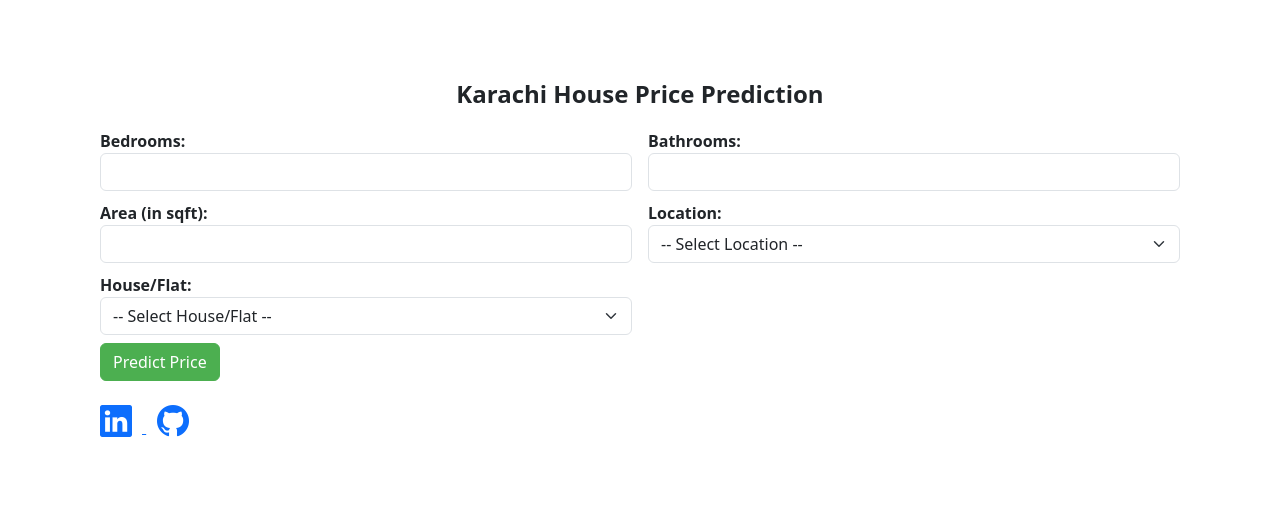
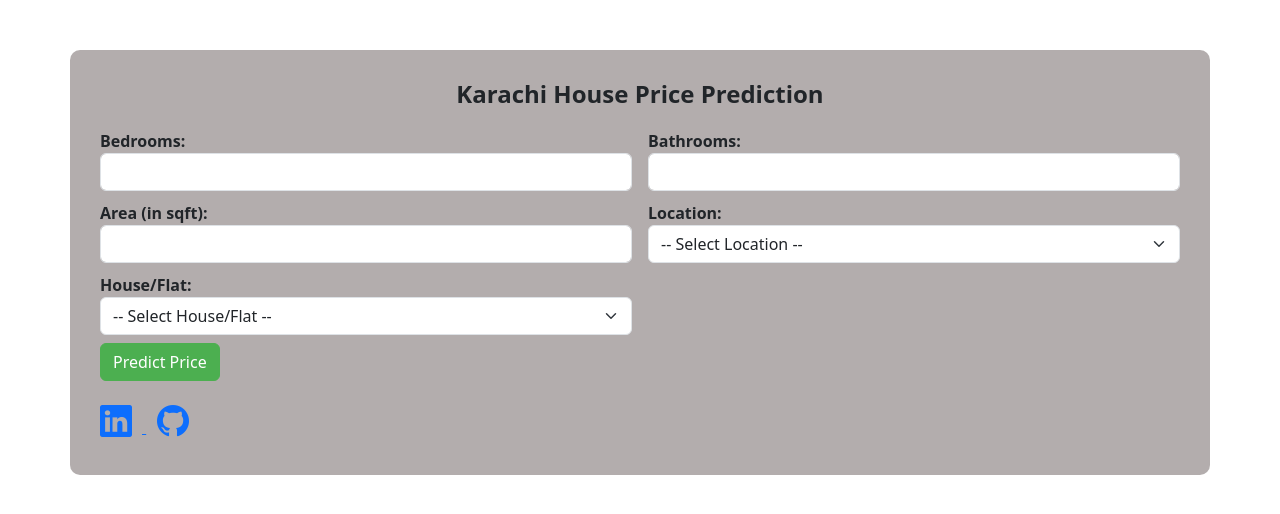
Before and after one commit to iqbal1526/Karachi-House-Price-Prediction, a Flask app: page / in a window 1280 px wide. Shown: the top 514 px of the page. Run offline with Flask 3, Linux system fonts and the light colour scheme; parts of the project's set-up code (start-up, migrations or seed data) failed here and were passed over; some libraries are stand-ins or nearby versions.

Commit message:
Initial commit

```diff
--- a/templates/index.html
+++ b/templates/index.html
@@ -10,7 +10,7 @@
         .container {
             margin-top: 50px;
             margin-bottom: 50px;
-            background-color: rgba(255, 255, 255, 0.8);
+            background-color: rgba(173, 166, 166, 0.916);
             border-radius: 10px;
             padding: 30px;
         }
```
